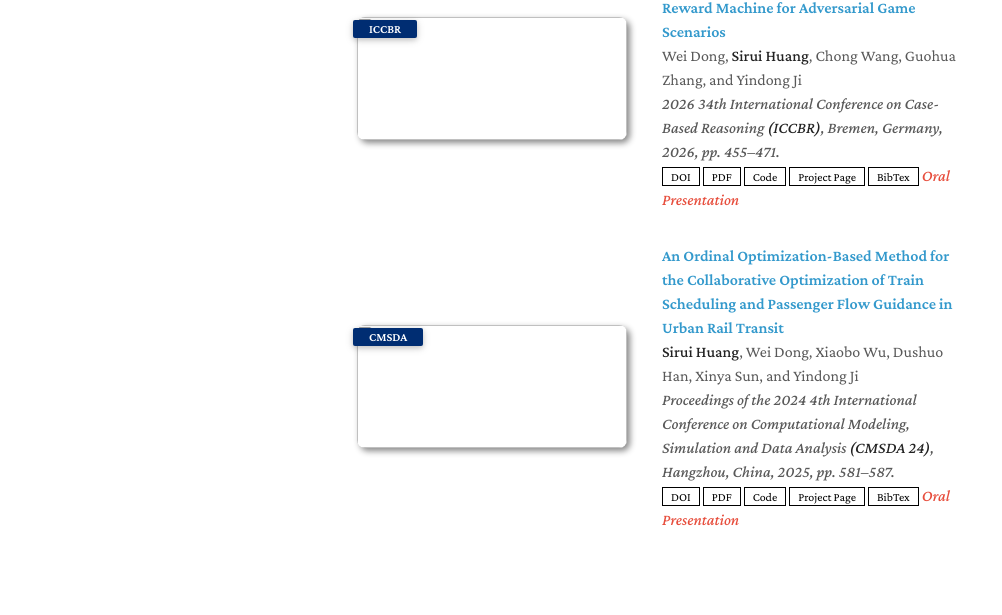
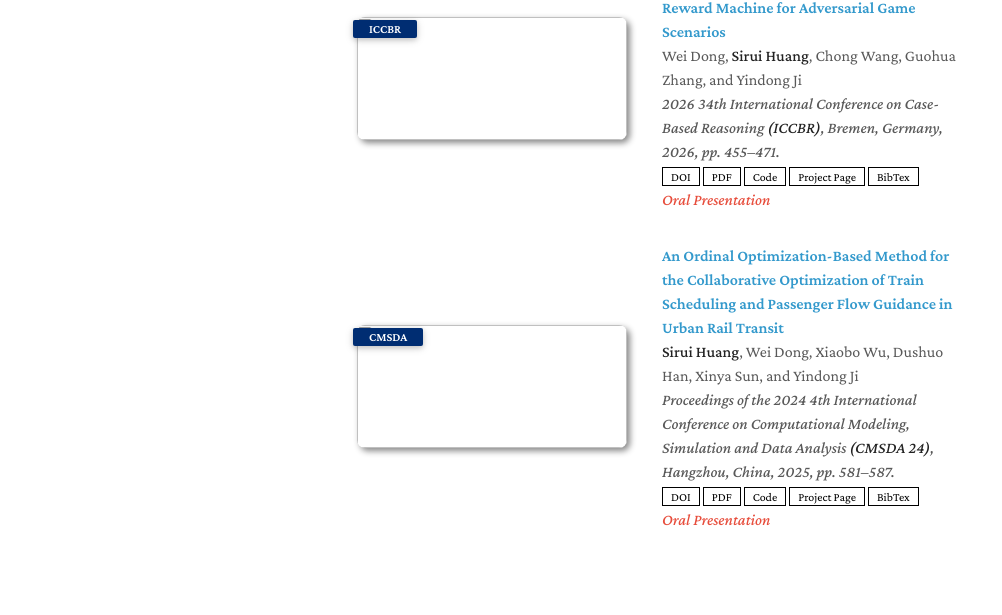
Before and after one commit to siruih7/siruih7.github.io, a Jekyll site: the page built from index.md, in a window 1280 px wide and 1226 px high. Shown: the part 524-1139 px from the top of the window, without its empty margins (133-1135 px from the left). Built offline with Jekyll 4.4.1, drawn with Linux system fonts in a browser that asks for light colours; a style sheet for code colours, icons or effects is not loaded; our own code applies the rules of GitHub Pages for plain Markdown files.

Commit message:
Display publication notes on a separate line

```diff
--- a/_includes/publications.md
+++ b/_includes/publications.md
@@ -37,7 +37,7 @@
       <a href="{{ link.bibtex }}" class="btn btn-sm z-depth-0" role="button" target="_blank" style="font-size:12px;">BibTex</a>
       {% endif %}
       {% if link.notes %}
-      <strong> <i style="color:#e74d3c">{{ link.notes }}</i></strong>
+      <div class="publication-notes"><strong><i style="color:#e74d3c">{{ link.notes }}</i></strong></div>
       {% endif %}
       {% if link.others %}
       {{ link.others }}
```
